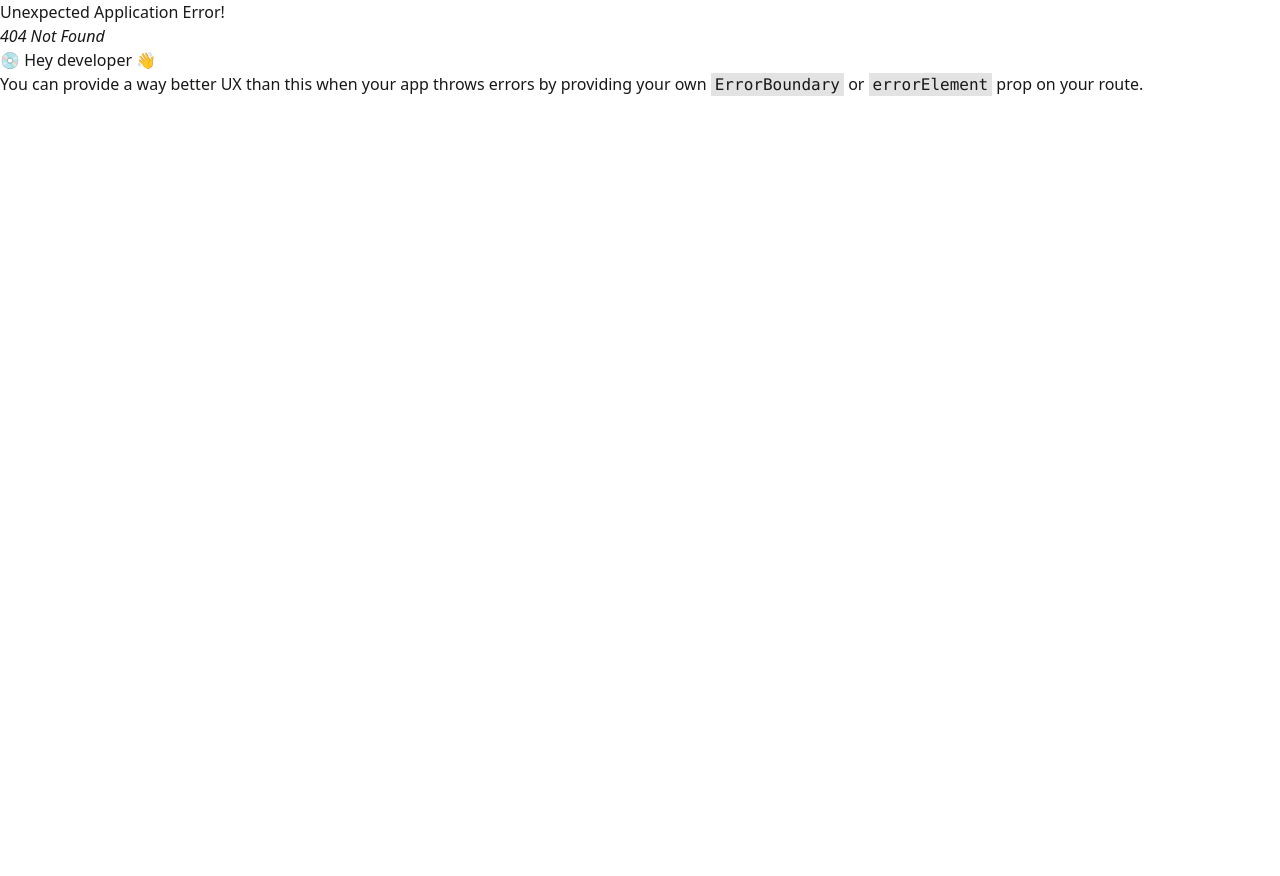
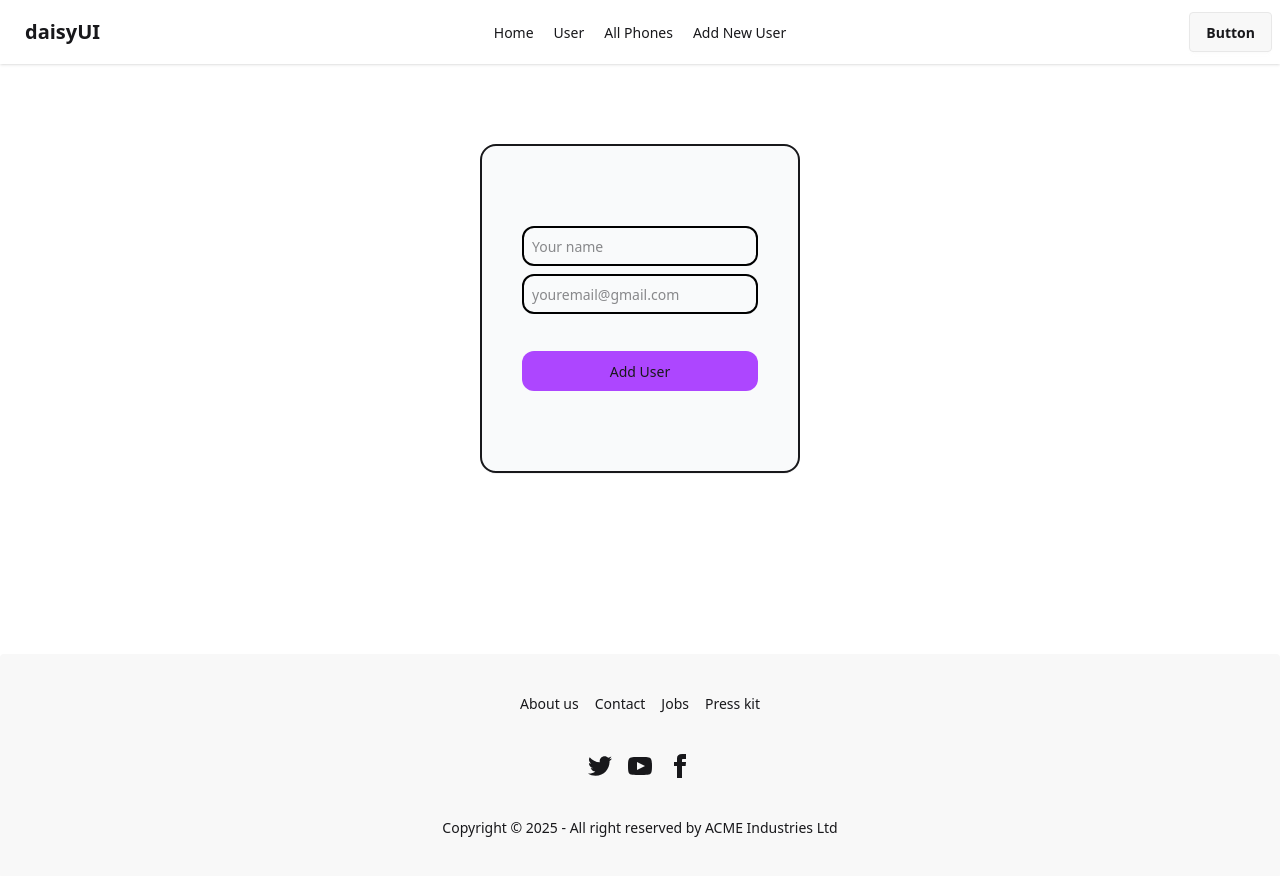
Before and after one commit to sadhin28/user-management-clientSide, a React (Vite) app: page /addUser in a window 1280 px wide. Before the commit this address had no page. Before the commit the page ends 800 px from the top, so only its background shows below. Built offline with nearby package versions, Linux system fonts and the light colour scheme.

Commit message:
add form

```diff
--- /dev/null
+++ b/src/component/Addnewuser.jsx
@@ -0,0 +1,24 @@
+import React from 'react';
+
+const Addnewuser = () => {
+    const handelSubmit=(e)=>{
+        e.preventDefault();
+       const form = e.target;
+       const name= form.name.value;
+       const email=form.email.value;
+      console.log(name,email)
+      form.reset()
+    }
+    return (
+        <div>
+             <form onSubmit={handelSubmit} className="grid py-20 border-2  card-body max-w-6/12 md:w-3/12  mx-auto items-center  mt-20 bg-gray-50 p-10 shadow-2xs gap-2 rounded-2xl">
+                <input type="text" placeholder="Your name" name="name" className="border-black border-2 h-10 rounded-xl w-full p-2"/>
+                <input type="email" placeholder="youremail@gmail.com" name="email" id="" className="border-black w-full border-2 h-10 rounded-xl p-2" />
+                <br />
+                <input type="submit" value='Add User' name="Submit" className="border-black h-10 hover:bg-blue-700 hover:text-white hover:font-bold bg-purple-500 rounded-xl p-2" />
+            </form>
+        </div>
+    );
+};
+
+export default Addnewuser;
--- a/src/component/Headernav.jsx
+++ b/src/component/Headernav.jsx
@@ -14,6 +14,10 @@ const Headernav = () => {
     {
       link:'/phones',
       name:'All Phones'
+    },
+    {
+      link:'/addUser',
+      name:'Add New User'
     },
 
   ]
--- a/src/main.jsx
+++ b/src/main.jsx
@@ -10,6 +10,7 @@ import Root from './component/Root.jsx';
 import Allphones from './component/Allphones.jsx';
 import Detailsphone from './component/Detailsphone.jsx';
 import User from './component/User.jsx';
+import Addnewuser from './component/Addnewuser.jsx';
 
 const router = createBrowserRouter([
   {
@@ -31,6 +32,9 @@ const router = createBrowserRouter([
         path:'/user',
         element:<User></User>,
         loader:()=>fetch('http://localhost:5000/users')
+      },{
+        path:"//addUser",
+        element:<Addnewuser></Addnewuser>
       }
     ]
   },
```
